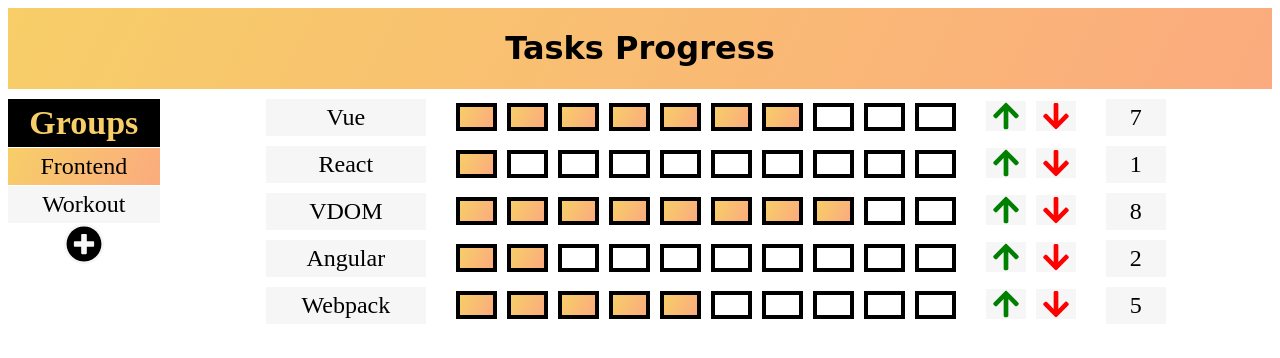
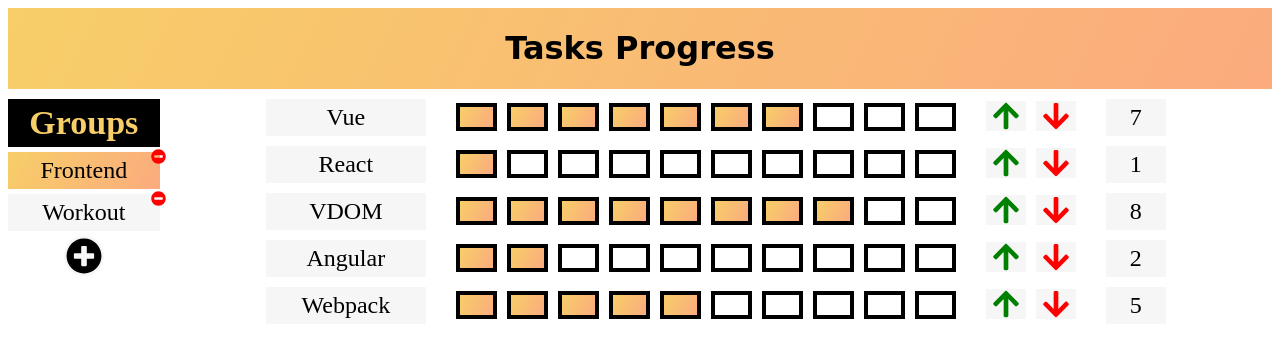
Before and after one commit to leviweiss/Task-Progress, a Vue app: page / in a window 1280 px wide. Shown: the top 358 px of the page. Built offline with nearby package versions, Linux system fonts and the light colour scheme; the HTML template or start-up script is replaced by a standard one.

Commit message:
done with remove group

```diff
--- a/src/components/GroupsList.vue
+++ b/src/components/GroupsList.vue
@@ -3,11 +3,14 @@
         <div class="groups-list-container__header">Groups</div>
         <div v-for="group in groupsInfo" :key="group.id">
             <div class="groups-list-container__item"
-                :class="{'groups-list-container__item__active': group.id === chosenGroupId}"
-                @click.prevent="chooseGroup(group.id)"
-                @mouseover="showGroupRemoveIcon(group.id)"
-                @mouseleave="removeGroupRemoveIcon(group.id)">
-                {{ group.name }}
+            :class="{'groups-list-container__item--active': group.id === chosenGroupId}"
+            @click.prevent="chooseGroup(group.id)">
+                <div class="groups-list-container__item__name">
+                    {{ group.name }}
+                </div>
+                <div v-show="true" class="groups-list-container__item__remove-icon" @click.stop="removeGroup(group.id)">
+                    <i class="fas fa-minus-circle"></i>
+                </div>
             </div>
         </div>
         <div class="groups-list-container__add-group" @click="openAddGroupModal">
@@ -43,7 +46,7 @@
             'openAddGroupModal',
             'closeAddGroupModal',
             'showGroupRemoveIcon',
-            'removeGroupRemoveIcon',
+            'removeGroup',
         ]),
     },
 }
@@ -62,13 +65,14 @@
         padding: 5px;
         background: black;
         color: $mild-orange;
-        margin-bottom: 1px;
+        margin-bottom: 5px;
         overflow-wrap: break-word;
     }
 
     &__item {
+        position: relative;
         font-size: 24px;
-        margin-bottom: 1px;
+        margin-bottom: 5px;
         text-align: center;
         padding: 5px;
         background: $light-gray;
@@ -80,8 +84,18 @@
             box-shadow: 0 0 8px rgba(0, 0, 0, 0.6);
         }
 
-        &__active {
+        &--active {
             background: $orange-linear-gradient;
+        }
+
+        // &__name {
+
+        // }
+
+        &__remove-icon {
+            position: absolute;
+            top: -12px;
+            right: -6px;
         }
     }
 
@@ -101,4 +115,15 @@
         box-shadow: 0 0 10px $basic-orange;
     }
 }
+
+.fa-minus-circle {
+    width: 15px;
+    height: 15px;
+    border-radius: 50%;
+    color: red;
+    &:hover {
+        box-shadow: 0 0 10px $basic-orange;
+    }
+}
+
 </style>
--- a/src/store.js
+++ b/src/store.js
@@ -1,5 +1,6 @@
 import Vue from 'vue'
 import Vuex from 'vuex';
+import isNil from 'lodash/isNil';
 
 Vue.use(Vuex);
 
@@ -124,15 +125,30 @@
             Vue.set(state.groupsInfo, chosenGroupInfoIndex, chosenGroupInfo)
         },
         OPEN_ADD_GROUP_MODAL(state) {
-            state.openGroupModal = true;
+            state.openGroupModal = true
         },
         CLOSE_ADD_GROUP_MODAL(state) {
-            state.openGroupModal = false;
+            state.openGroupModal = false
+        },
+        REMOVE_GROUP(state, groupId) {
+            const index = state.groupsInfo.findIndex(g => g.id === groupId)
+            state.groupsInfo.splice(index, 1)
+            if (state.chosenGroupId === groupId) {
+                if (state.groupsInfo.length > 0) {
+                    state.chosenGroupId = state.groupsInfo[0].id
+                } else {
+                    state.chosenGroupId = undefined
+                }
+            }
         },
     },
     getters: {
         tasks: state => {
-            return state.groupsInfo.find(g => g.id === state.chosenGroupId).tasks
+            if (isNil(state.chosenGroupId)) {
+                return []
+            } else {
+                return state.groupsInfo.find(g => g.id === state.chosenGroupId).tasks
+            }
         },
     },
     actions: {
@@ -163,5 +179,8 @@
         closeAddGroupModal({ commit }) {
             commit('CLOSE_ADD_GROUP_MODAL')
         },
+        removeGroup({ commit }, groupId) {
+            commit('REMOVE_GROUP', groupId)
+        },
     },
 })
```
